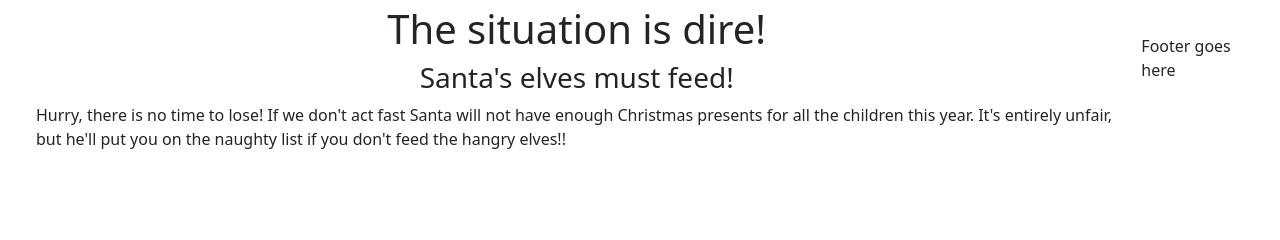
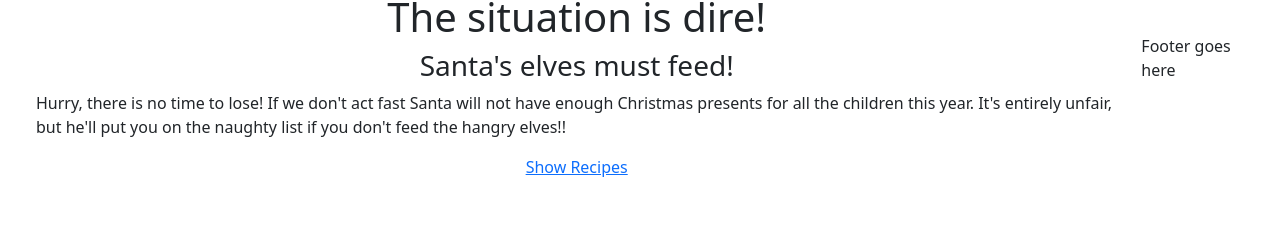
Before and after one commit to Jays-T/xmas_hacathon, a Django app: template profiles/templates/profiles/profile.html in a window 1280 px wide. Shown: the part 342-582 px from the top of the page. Run offline with Django 3.2, Linux system fonts and the light colour scheme; the template is opened without the code that fills it, so the values that code supplies are empty.

Commit message:
update dependencies - crispy forms + django admin arrayfield

```diff
--- a/profiles/templates/profiles/profile.html
+++ b/profiles/templates/profiles/profile.html
@@ -16,6 +16,7 @@
             Santa will not have enough Christmas presents for all the children this year.
             It's entirely unfair, but he'll put you on the naughty list if you don't feed the hangry elves!!
         </p>
+        <a href="{% url 'show_recipes' %}">Show Recipes</a>
     </div>
 </div>
 {% endblock %}
--- a/requirements.txt
+++ b/requirements.txt
@@ -3,7 +3,9 @@ cloudinary==1.28.0
 dj-database-url==0.5.0
 Django==3.2
 django-allauth==0.41.0
+django-better-admin-arrayfield==1.4.2
 django-cloudinary-storage==0.3.0
+django-crispy-forms==1.13.0
 gunicorn==20.1.0
 oauthlib==3.1.1
 Pillow==8.4.0
```
